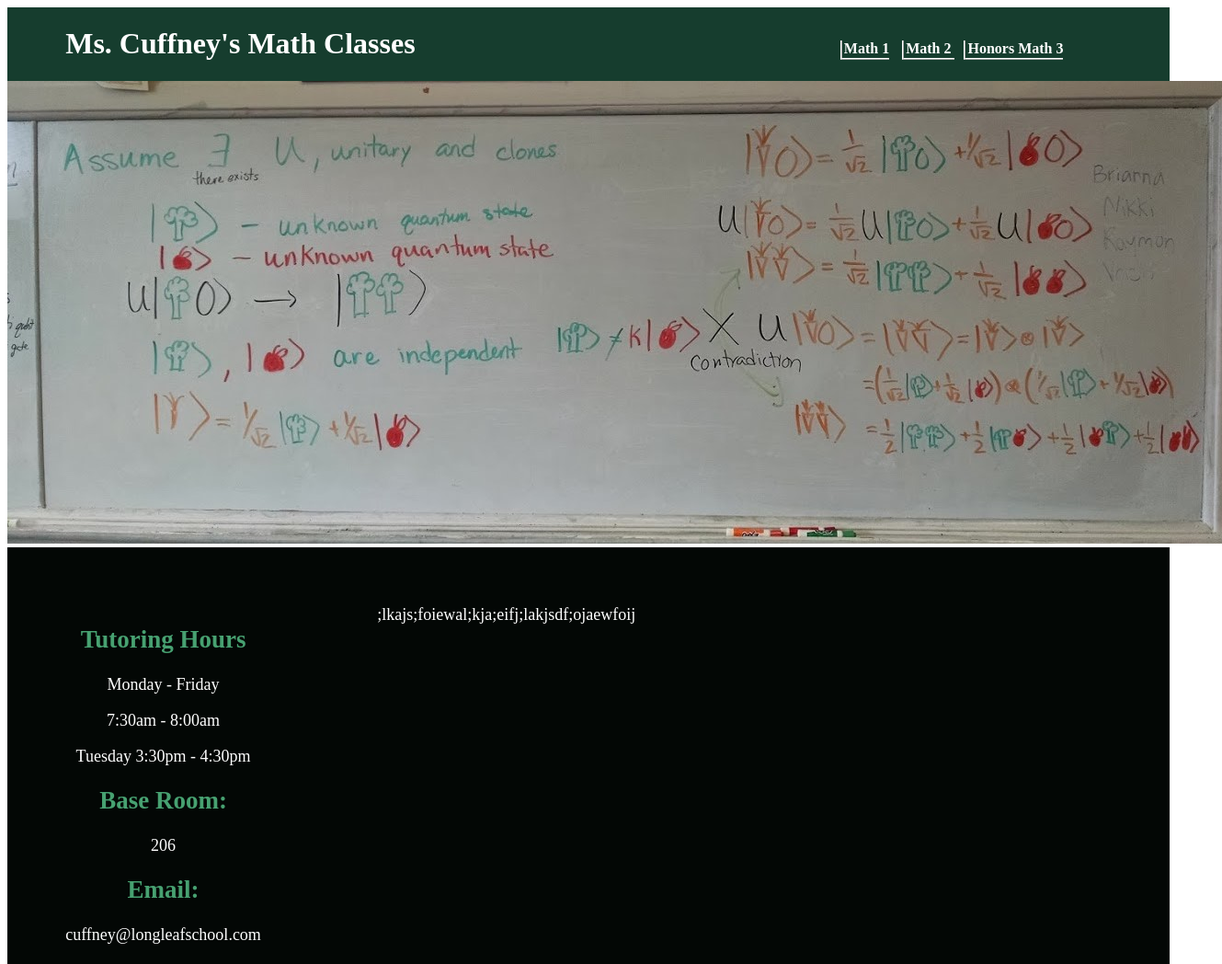
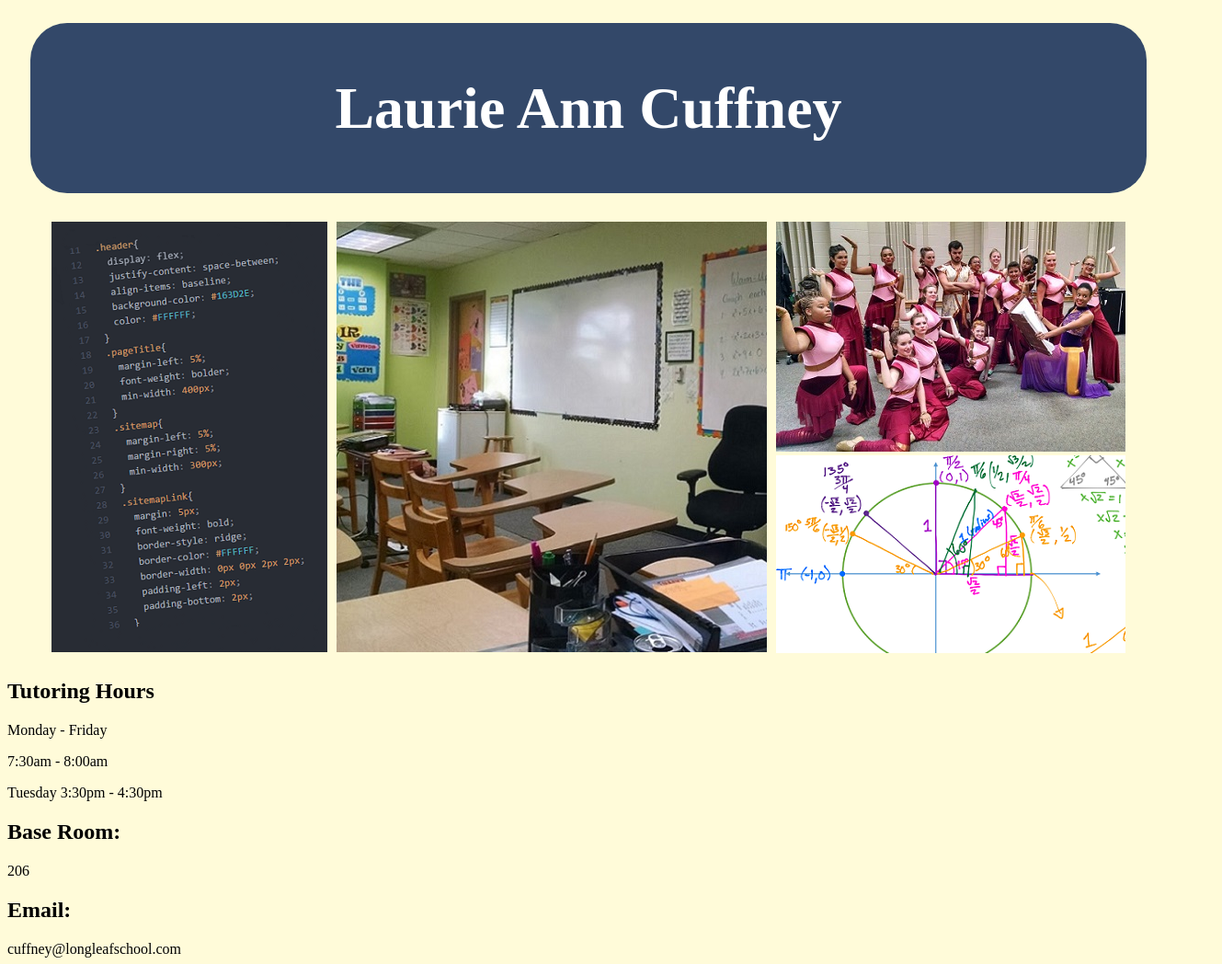
Before and after one commit to Cuffnela/Stage-1, a plain HTML site: page index.html in a window 1280 px wide. Shown: the top 1048 px of the page at 92% size, 1329 px wide, since content can reach past the window. Drawn offline with Linux system fonts and the light colour scheme.

Commit message:
Personal Website Change Images in place

```diff
--- a/index.html
+++ b/index.html
@@ -6,7 +6,7 @@ text that will be ignored by the computer! -->
     <meta charset="UTF-8"> <!-- This line defines something called "character encoding"
     This will allow the browser to display certain characters (such as non-Roman letters) correctly.
     You should include this line in the head of all of your webpages. -->
-    <title>Ms. Cuffney's Math Classes</title> <!-- This is the title of your page (what appears in the name of a browser tab) -->
+    <title>Laurie Ann Cuffney</title> <!-- This is the title of your page (what appears in the name of a browser tab) -->
     <link rel="stylesheet" href="style.css"> <!-- This line links your CSS stylesheet to your HTML (see Lesson 1.3) -->
   </head>
 </html>
@@ -14,17 +14,22 @@ text that will be ignored by the computer! -->
 <body> <!-- The body tag is where the "flesh" of your HTML goes -->
   <!-- Write your HTML here -->
   <div class="header">
-    <div class="pageTitle">
-      <h1> Ms. Cuffney's Math Classes </h1>
+      <h1> Laurie Ann Cuffney </h1>
+  </div>
+  <div class="imageCollage">
+    <div class="image">
+      <img src="html.png" alt="HTML code image">
     </div>
-      <div class="sitemap">
-        <span class="sitemapLink">Math 1</span> <span class="sitemapLink">Math 2 </span>
-        <span class="sitemapLink">Honors Math 3 </span>
-      </div>
+    <div class="image">
+      <img src="classroom.jpg" alt="Classroom image">
+    </div>
+    <div class="image">
+      <img src="mchsguard.jpg" alt="Colorguard image">
+      <br>
+       <img src="trig.png" alt="image of document">
+    </div>
   </div>
-  <div class="mainImage">
-    <img src="QC.jpg" alt="Photograph">
-  </div>
+  <div class=""
   <div class="mainBody">
     <div class = "section">
     <div class="text">
--- a/style.css
+++ b/style.css
@@ -7,49 +7,27 @@ if you need a refresher about how to do this. */
 /* *{
   outline: 1px solid red;
 }*/
-
+*{
+  background-color: #FFFBD9;
+  /*outline: 5px solid red;*/
+}
 .header{
-  display: flex;
-  justify-content: space-between;
-  align-items: baseline;
-  background-color: #163D2E;
+  background-color: #334869;
+  border-radius: 40px;
+  padding: 1%;
+  margin: 2%;
+  text-align: center;
+  font-size: 200%;
   color: #FFFFFF;
 }
-.pageTitle{
-  margin-left: 5%;
+h1{
+  background-color: inherit;
   font-weight: bolder;
-  min-width: 400px;
 }
-.sitemap{
-  margin-left: 5%;
-  margin-right: 5%;
-  min-width: 300px;
+.imageCollage{
+  display: flex;
+  justify-content: center;
 }
-.sitemapLink{
-  margin: 5px;
-  font-weight: bold;
-  border-style: ridge;
-  border-color: #FFFFFF;
-  border-width: 0px 0px 2px 2px;
-  padding-left: 2px;
-  padding-bottom: 2px;
+.image{
+  padding: 5px;
 }
-.mainImage{
-  object-fit: cover;
-}
-.mainBody{
-  background-color: #030705;
-
-}
-.section{
-  display:flex;
-}
-h2{
-  color: #47A171;
-}
-.text{
-  color: #FFFFFF;
-  text-align: center;
-  margin: 5%;
-  font-size: large;
-}
```
Also changed, not shown: classroom.jpg (added), html.PNG (added), mchsguard.jpg (added), trig.PNG (added).
